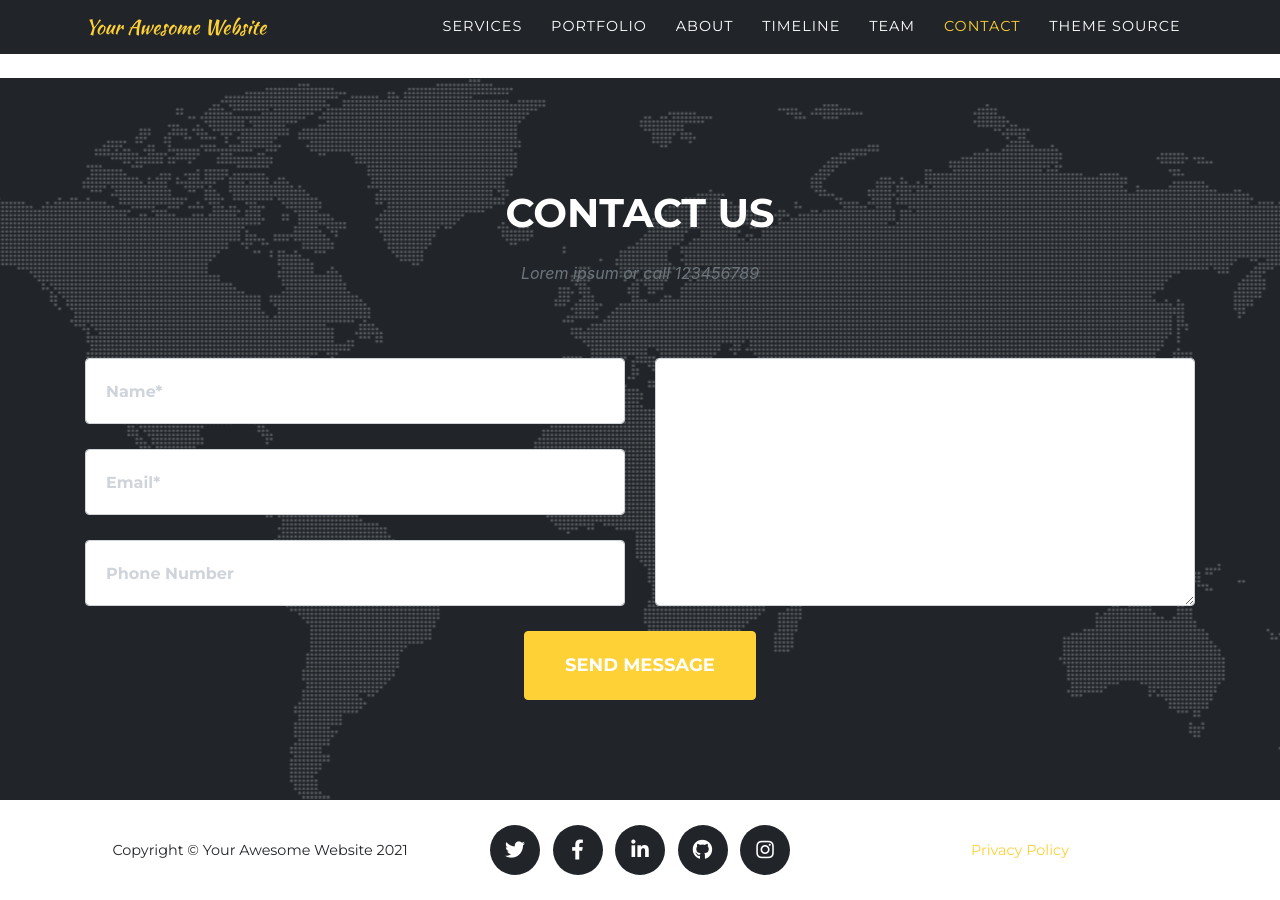
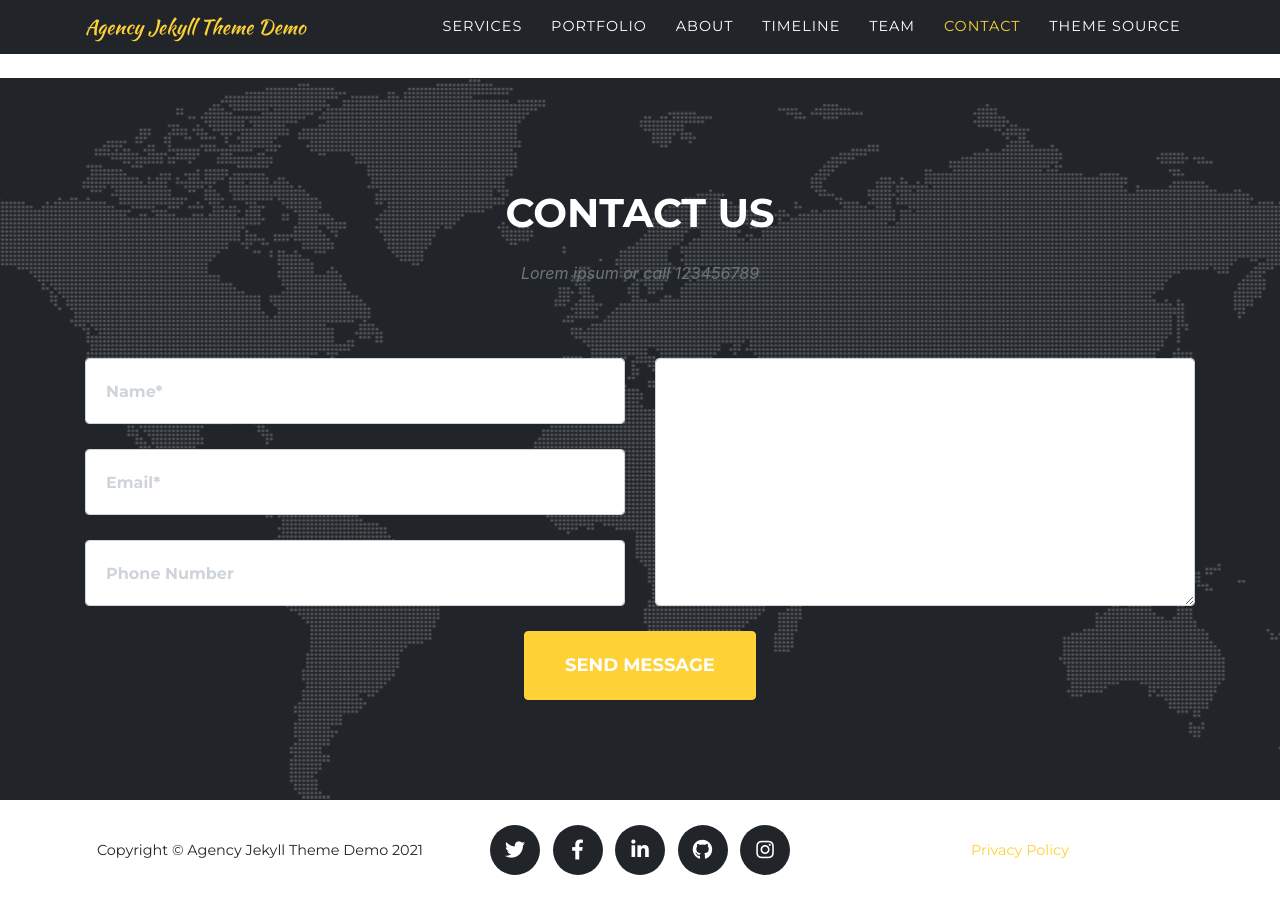
Before and after one commit to darrenfishell/big-party, a Jekyll site: the page built from index.md, in a window 1280 px wide and 900 px high, scrolled down 5690 px. Built offline with Jekyll 4.4.1, drawn with Linux system fonts in a browser that asks for light colours; some web fonts are replaced.

Commit message:
Update _config.yml
Push remote theme

```diff
--- a/_config.yml
+++ b/_config.yml
@@ -11,14 +11,15 @@
 # You can create any custom variable you would like, and they will be accessible
 # in the templates via {{ site.myvariable }}.
 
-theme: jekyll-agency
+#theme: jekyll-agency
+remote_theme: raviriley/agency-jekyll-theme
 
-url    : "http://darrenfishell.github.io" # the base hostname & protocol for your site, e.g. http://example.com
-baseurl: "/big-party" # the subpath of your site, e.g. /blog
+url    : "" # the base hostname & protocol for your site, e.g. http://example.com
+baseurl: "/agency-jekyll-theme-starter" # the subpath of your site, e.g. /blog
 
-title      : Your Awesome Website
+title      : Agency Jekyll Theme Demo
 email      : your-email@example.com #this is also the email contact forms will go to
-description: "Site description"
+description: "Agency Bootstrap theme converted to a Jekyll theme, plus new features: Google Analytics, Markdown support, custom pages, and more!"
 author     : Your Name
 # logo:     #optional, defaults to site title
   # path: assets\img\clients\creative-market.jpg
@@ -37,3 +38,6 @@
 # Uncomment following line to use Formspree form ID based URL instead of email based URL
 # Details: https://help.formspree.io/hc/en-us/articles/360017735154-How-to-prevent-spam
 # formspree_form_path: "f/a_form_id"
+
+plugins:
+  - jekyll-remote-theme
```
